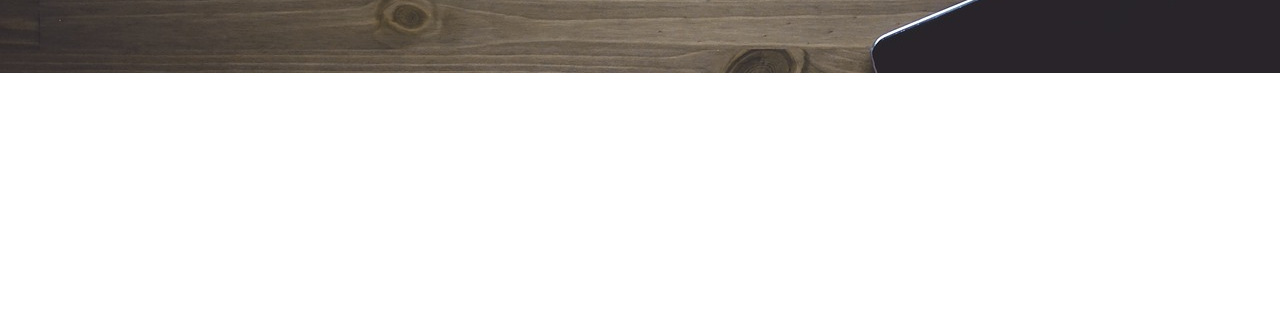
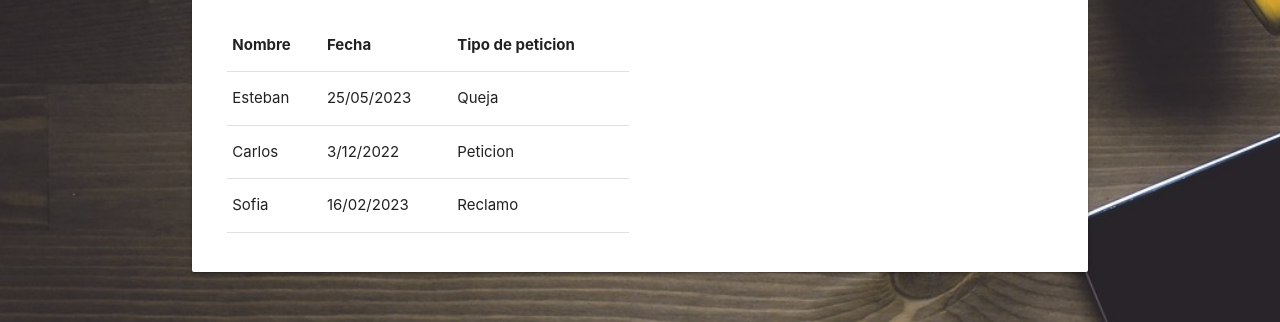
Before and after one commit to mateo-npb/Tarea4, a plain HTML site: page pqr.html in a window 1280 px wide. Shown: the part 727-1049 px from the top of the page. Before the commit the page ends 800 px from the top, so only its background shows below. Drawn offline with Linux system fonts and the light colour scheme; a script that the page names is missing.

Commit message:
Version 2 pqrs

```diff
--- a/pqr.html
+++ b/pqr.html
@@ -90,10 +90,40 @@
       </div>
       </div>
 
-      </div>
+      <br>
+      <br>
+      <br>
+      <h4> PQRS Recibidos </h4>
+      <br>
+      <table>
+        <thead>
+          <tr>
+              <th>Nombre</th>
+              <th>Fecha</th>
+              <th>Tipo de peticion</th>
+          </tr>
+        </thead>
+
+        <tbody>
+          <tr>
+            <td>Esteban</td>
+            <td>25/05/2023</td>
+            <td>Queja</td>
+          </tr>
+          <tr>
+            <td>Carlos</td>
+            <td>3/12/2022</td>
+            <td>Peticion</td>
+          </tr>
+          <tr>
+            <td>Sofia</td>
+            <td>16/02/2023</td>
+            <td>Reclamo</td>
+          </tr>
+        </tbody>
+      </table>
 
 
-        </div>
       </form>
     </div>
   </div>
```
